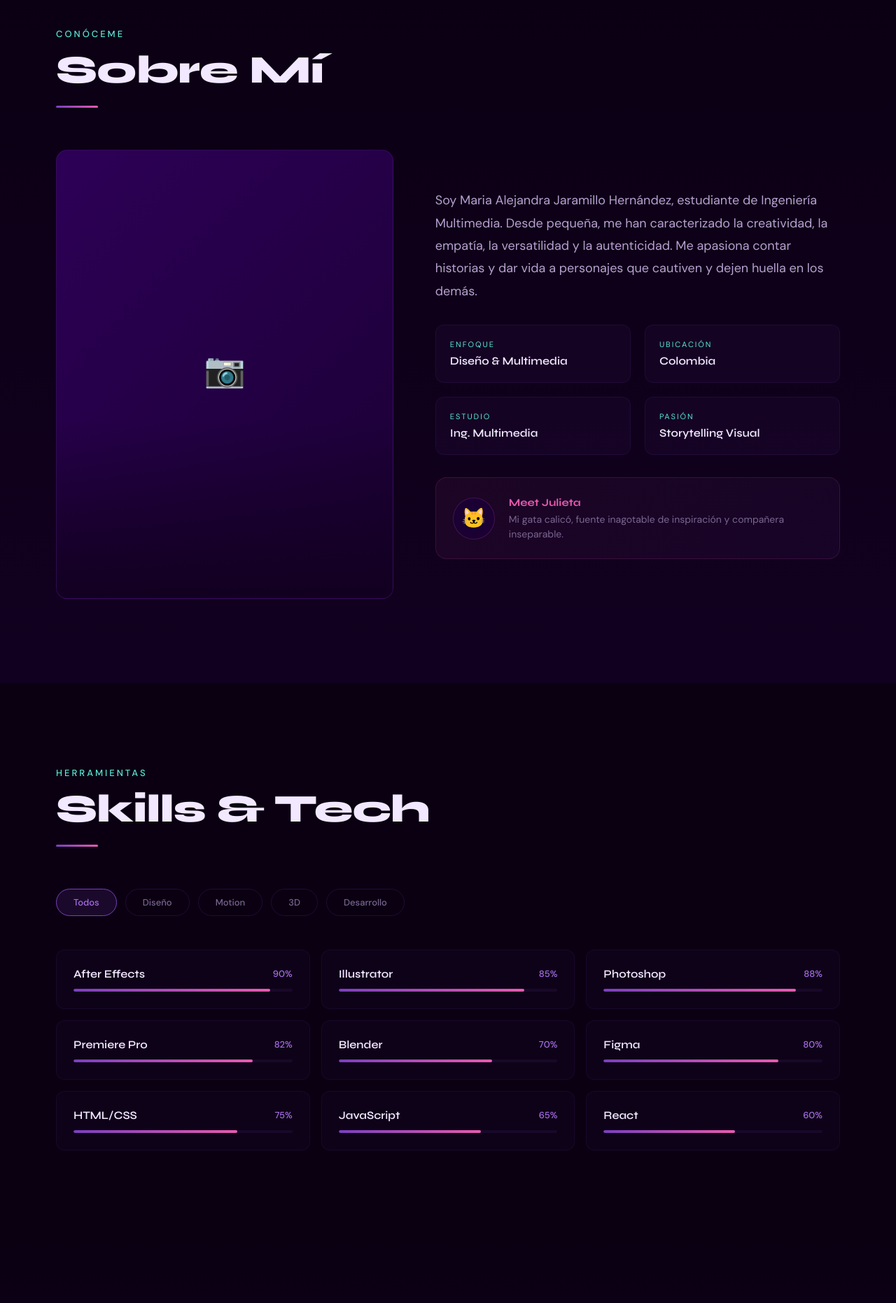
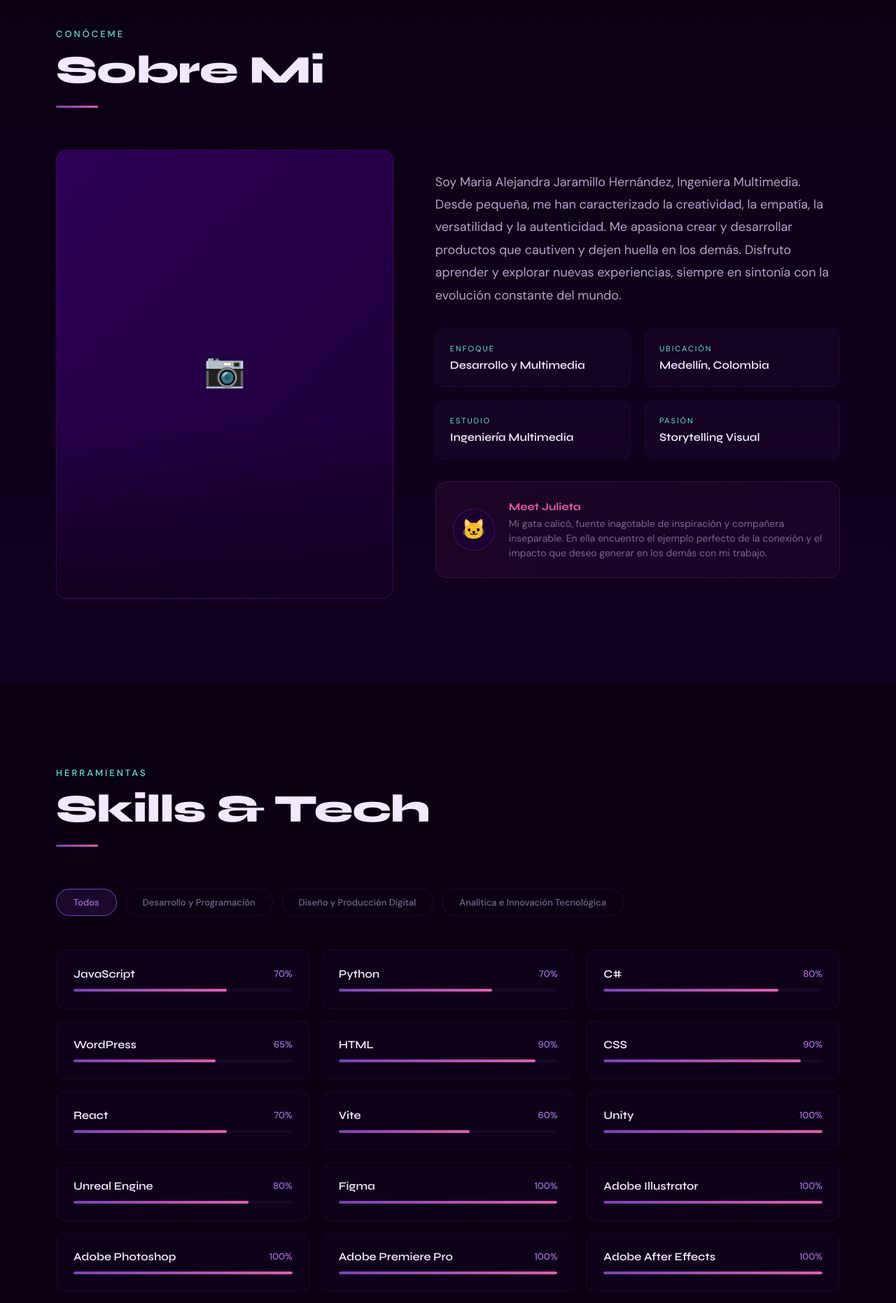
Before and after one commit to alejaramillo18/alejaramillo18.github.io, a React (Vite) app: page / in a window 1280 px wide. Shown: the part 880-2742 px from the top of the page at 70% size. Built offline with nearby package versions, Linux system fonts and the light colour scheme.

Commit message:
Cambio sobre mi

```diff
--- a/src/components/Portfolio.jsx
+++ b/src/components/Portfolio.jsx
@@ -4,11 +4,12 @@
 // Edita estos datos para personalizar tu portafolio
 const PORTFOLIO_DATA = {
   name: "Aleja Jaramillo",
-  tagline: "Diseñadora Multimedia & Creadora Visual",
-  bio: `Soy Maria Alejandra Jaramillo Hernández, estudiante de Ingeniería Multimedia.
+  tagline: "Ingeniera Multimedia y Creadora Audiovisual",
+  bio: `Soy Maria Alejandra Jaramillo Hernández, Ingeniera Multimedia.
   Desde pequeña, me han caracterizado la creatividad, la empatía, la versatilidad
-  y la autenticidad. Me apasiona contar historias y dar vida a personajes que cautiven
-  y dejen huella en los demás.`,
+  y la autenticidad. Me apasiona crear y desarrollar productos que cautiven
+  y dejen huella en los demás. Disfruto aprender y explorar nuevas experiencias,
+  siempre en sintonía con la evolución constante del mundo.`,
   email: "majh011803@gmail.com",
   social: {
     instagram: "https://www.instagram.com/hanamanzana",
@@ -16,15 +17,33 @@
     linkedin: "https://www.linkedin.com/in/maria-alejandra-jaramillo-hern%C3%A1ndez-998b84338/",
   },
   skills: [
-    { name: "After Effects", level: 90, category: "motion" },
-    { name: "Illustrator", level: 85, category: "design" },
-    { name: "Photoshop", level: 88, category: "design" },
-    { name: "Premiere Pro", level: 82, category: "motion" },
-    { name: "Blender", level: 70, category: "3d" },
-    { name: "Figma", level: 80, category: "design" },
-    { name: "HTML/CSS", level: 75, category: "dev" },
-    { name: "JavaScript", level: 65, category: "dev" },
-    { name: "React", level: 60, category: "dev" },
+    { name: "JavaScript", level: 70, category: "desarrollo y programacion" },
+    { name: "Python", level: 70, category: "desarrollo y programacion" },
+    { name: "C#", level: 80, category: "desarrollo y programacion" },
+    { name: "WordPress", level: 65, category: "desarrollo y programacion" },
+    { name: "HTML", level: 90, category: "desarrollo y programacion" },
+    { name: "CSS", level: 90, category: "desarrollo y programacion" },
+    { name: "React", level: 70, category: "desarrollo y programacion" },
+    { name: "Vite", level: 60, category: "desarrollo y programacion" },
+    { name: "Unity", level: 100, category: "desarrollo y programacion" },
+    { name: "Unreal Engine", level: 80, category: "desarrollo y programacion" },
+
+    { name: "Figma", level: 100, category: "Diseño y produccion digital" },
+    { name: "Adobe Illustrator", level: 100, category: "Diseño y produccion digital" },
+    { name: "Adobe Photoshop", level: 100, category: "Diseño y produccion digital" },
+    { name: "Adobe Premiere Pro", level: 100, category: "Diseño y produccion digital" },
+    { name: "Adobe After Effects", level: 100, category: "Diseño y produccion digital" },
+    { name: "Adobe Lightroom", level: 100, category: "Diseño y produccion digital" },
+    { name: "Canva", level: 100, category: "Diseño y produccion digital" },
+    { name: "Davinci Resolve", level: 100, category: "Diseño y produccion digital" },
+    { name: "Pro Tools", level: 80, category: "Diseño y produccion digital" },
+    { name: "Reaper", level: 80, category: "Diseño y produccion digital" },
+    { name: "Autodesk Maya", level: 100, category: "Diseño y produccion digital" },
+    { name: "Blender", level: 85, category: "Diseño y produccion digital" },
+
+    { name: "SQL", level: 75, category: "Analitica e innovacion tecnologica" },
+    { name: "Power BI", level: 70, category: "Analitica e innovacion tecnologica" },
+    { name: "Machine Learning", level: 50, category: "Analitica e innovacion tecnologica" },
   ],
   // MEDIA: Cada proyecto puede tener image, video, o ambos (thumbnail + video)
   // Tipos soportados:
@@ -360,7 +379,7 @@
 
   const navItems = [
     { id: "hero", label: "Inicio" },
-    { id: "about", label: "Sobre Mí" },
+    { id: "about", label: "Sobre Mi" },
     { id: "skills", label: "Skills" },
     { id: "work", label: "Trabajo" },
     { id: "process", label: "Proceso" },
@@ -597,7 +616,7 @@
   return (
     <section id="about" className="section" style={{ background: "linear-gradient(180deg, var(--bg-primary) 0%, var(--bg-secondary) 100%)" }}>
       <div className="section-inner">
-        <SectionTitle label="Conóceme" title="Sobre Mí" />
+        <SectionTitle label="Conóceme" title="Sobre Mi" />
         <div ref={ref} className="about-grid" style={{ display: "grid", gridTemplateColumns: "1fr 1.2fr", gap: "60px", alignItems: "center" }}>
           {/* Photo placeholder */}
           <div className={`reveal about-photo ${isVisible ? "visible" : ""}`} style={{
@@ -621,9 +640,9 @@
 
             <div className={`reveal reveal-delay-3 info-grid ${isVisible ? "visible" : ""}`} style={{ display: "grid", gridTemplateColumns: "1fr 1fr", gap: "20px" }}>
               {[
-                { label: "Enfoque", value: "Diseño & Multimedia" },
-                { label: "Ubicación", value: "Colombia" },
-                { label: "Estudio", value: "Ing. Multimedia" },
+                { label: "Enfoque", value: "Desarrollo y Multimedia" },
+                { label: "Ubicación", value: "Medellín, Colombia" },
+                { label: "Estudio", value: "Ingeniería Multimedia" },
                 { label: "Pasión", value: "Storytelling Visual" },
               ].map((item, i) => (
                 <div key={i} style={{
@@ -650,7 +669,7 @@
               <div>
                 <span style={{ fontFamily: "'Syne', sans-serif", fontWeight: 700, fontSize: "15px", color: "var(--accent-pink)" }}>Meet Julieta</span>
                 <p style={{ fontSize: "14px", color: "var(--text-muted)", lineHeight: 1.5, marginTop: "4px" }}>
-                  Mi gata calicó, fuente inagotable de inspiración y compañera inseparable.
+                  Mi gata calicó, fuente inagotable de inspiración y compañera inseparable. En ella encuentro el ejemplo perfecto de la conexión y el impacto que deseo generar en los demás con mi trabajo.
                 </p>
               </div>
             </div>
@@ -668,10 +687,9 @@
 
   const categories = [
     { id: "all", label: "Todos" },
-    { id: "design", label: "Diseño" },
-    { id: "motion", label: "Motion" },
-    { id: "3d", label: "3D" },
-    { id: "dev", label: "Desarrollo" },
+    { id: "desarrollo y programacion", label: "Desarrollo y Programación" },
+    { id: "Diseño y produccion digital", label: "Diseño y Producción Digital" },
+    { id: "Analitica e innovacion tecnologica", label: "Analítica e Innovación Tecnológica" },
   ];
 
   const filtered = activeFilter === "all"
```
